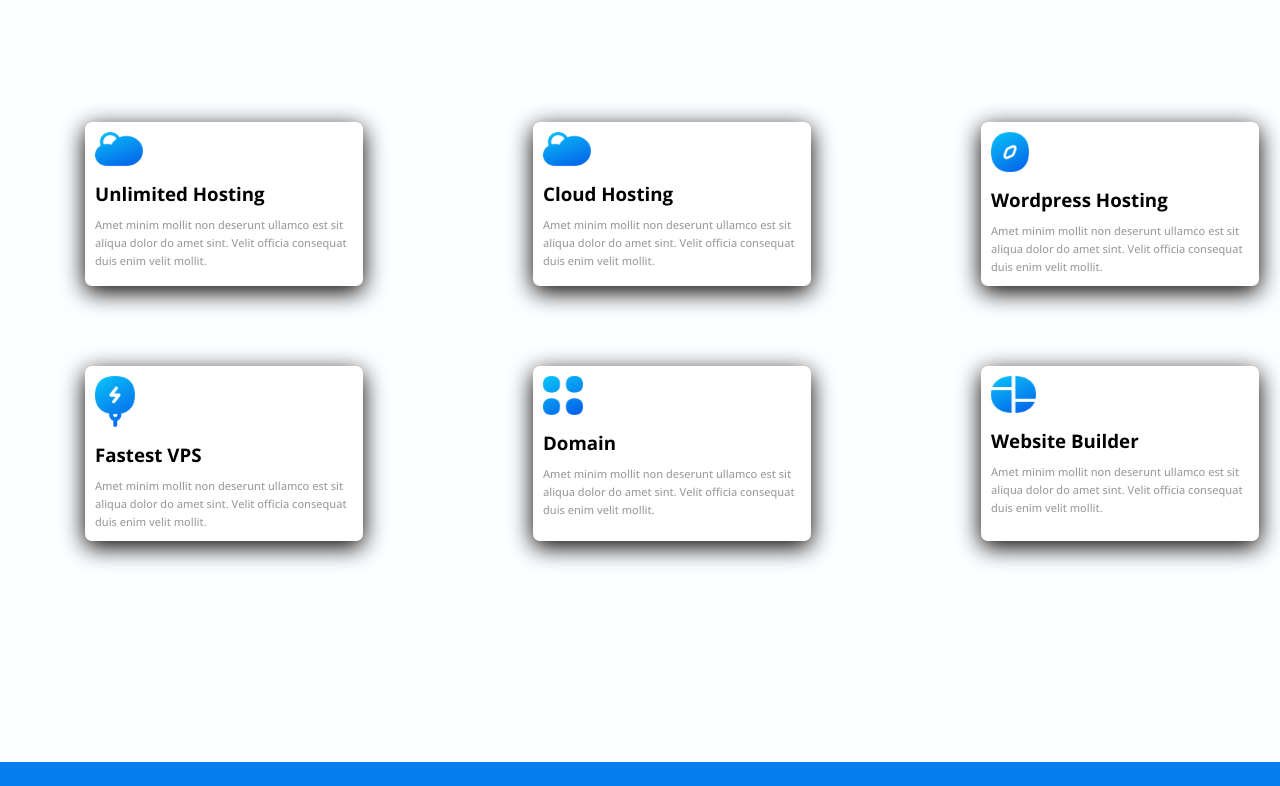
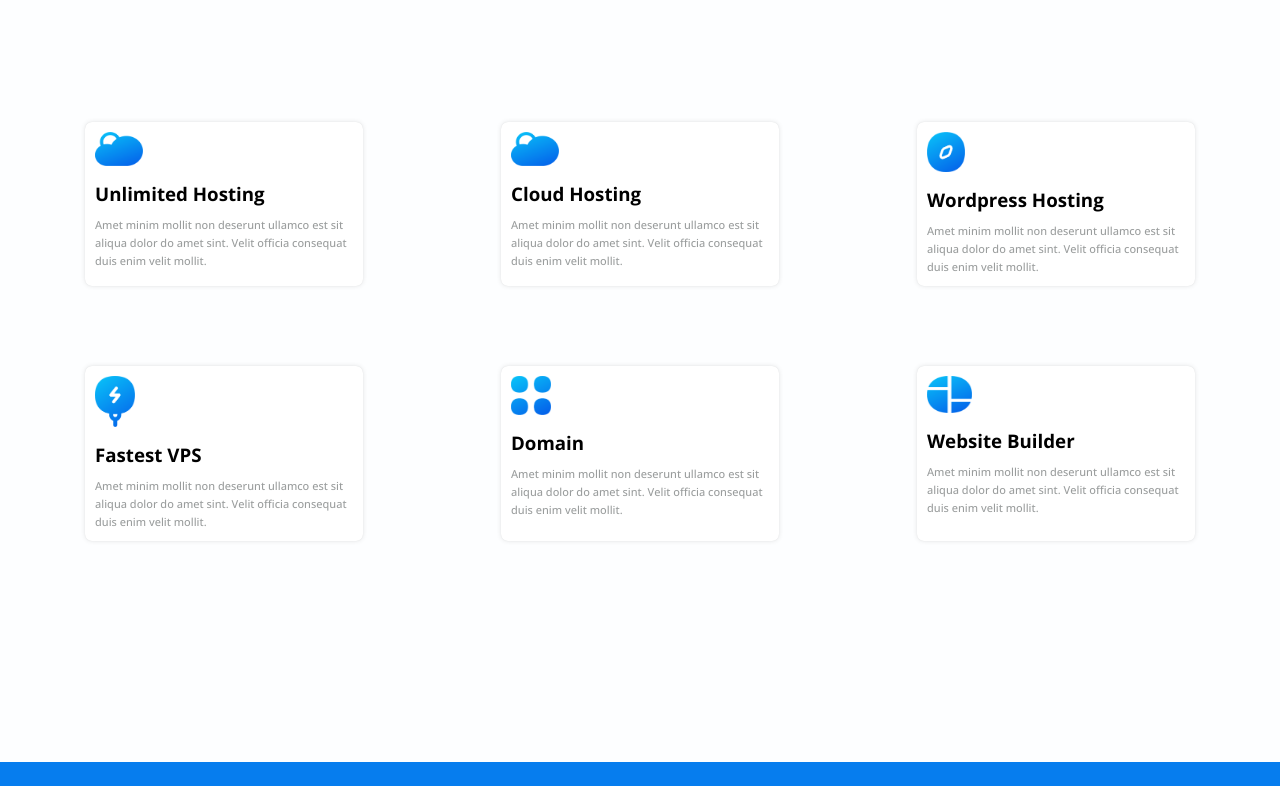
Before and after one commit to Koushik099/Project_11, a plain HTML site: page index.html in a window 1280 px wide. Shown: the part 2374-3160 px from the top of the page. Drawn offline with nearby package versions, Linux system fonts and the light colour scheme.

Commit message:
fixed card margin problem

```diff
--- a/style.css
+++ b/style.css
@@ -144,16 +144,16 @@
 }
 .cards {
   display: flex;
-  margin-left: 85px;
-  margin-top: 80px;
+  justify-content: space-between;
+  margin: 80px 85px 0 85px;
 }
 .card {
   background-color: #ffffff;
   width: 258px;
   padding: 10px;
 
-  margin-right: 170px;
-  box-shadow: 0px 6px 23px 0px black;
+  /* margin-right: 170px; */
+  box-shadow: rgb(0 0 0 / 10%) 0px 0px 5px 0px, rgb(0 0 0 / 10%) 0px 0px 1px 0px;
   border-radius: 7px;
 }
 .card img {
@@ -171,9 +171,6 @@
   font-size: 11px;
   opacity: 0.5;
   font-weight: 500;
-}
-.fix-margin {
-  margin-right: 0;
 }
 
 .fix-margin img {
@@ -335,6 +332,7 @@
   padding: 25px;
   background-color: #ffffff;
   border-radius: 10px;
+  box-shadow: rgb(0 0 0 / 10%) 0px 0px 5px 0px, rgb(0 0 0 / 10%) 0px 0px 1px 0px;
 }
 .review p {
   color: #373d3d;
```
